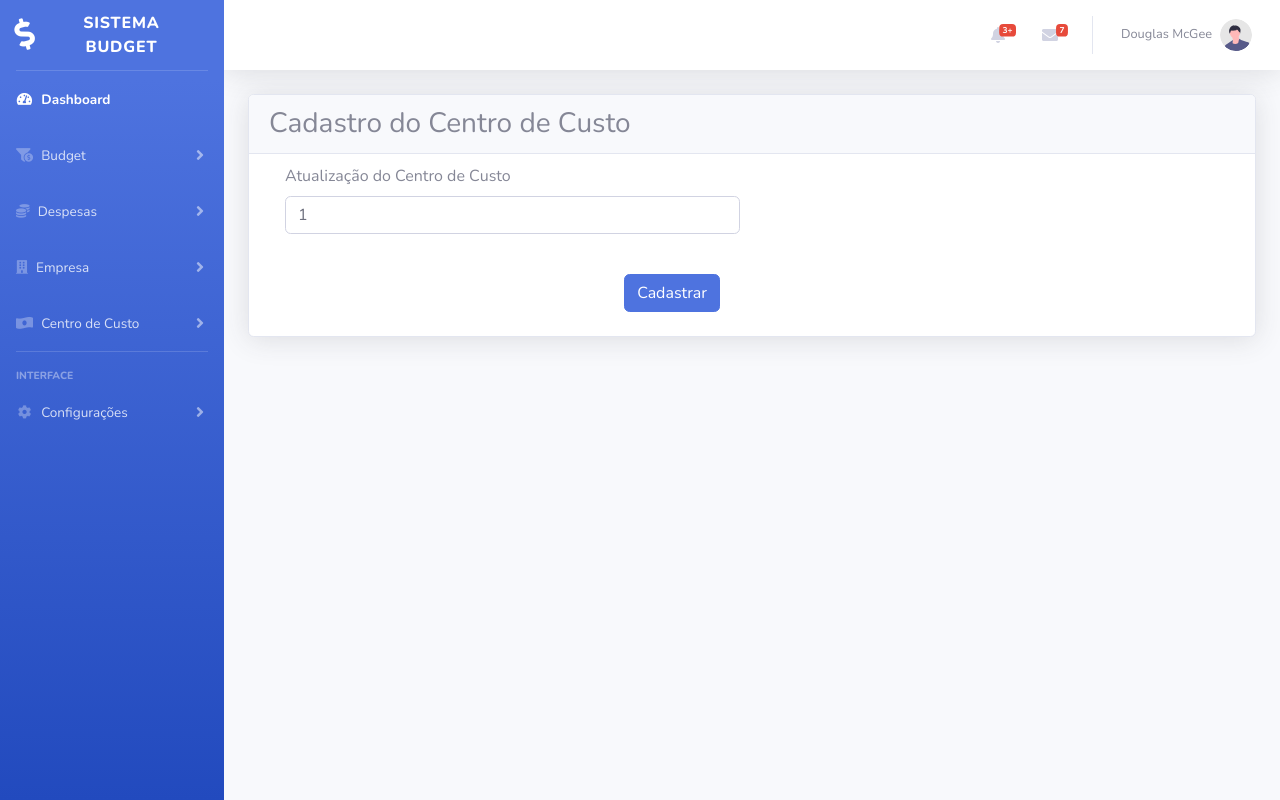
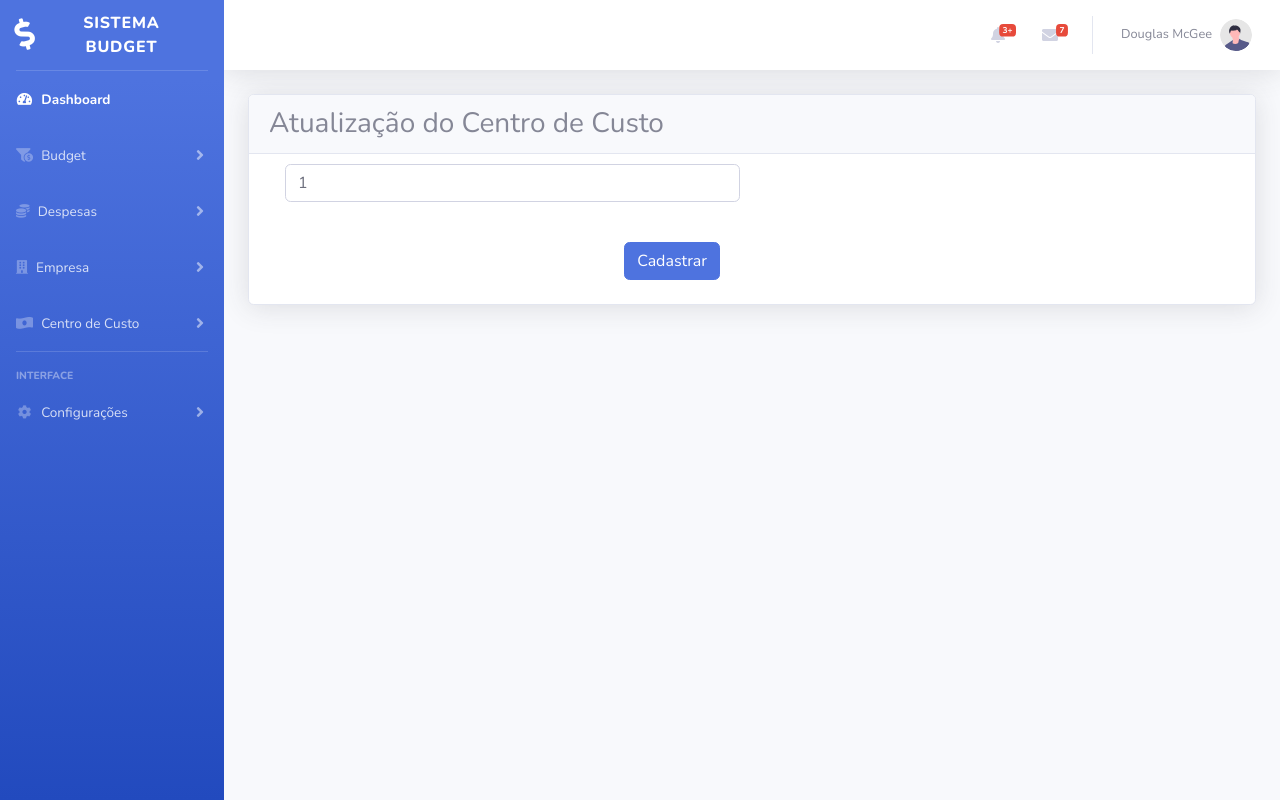
Before and after one commit to keziacamposcs/Dashboard, a PHP site: page /centro_custo_alt.php?centro_custo=1 in a window 1280 px wide. Run offline with PHP 8.4, Linux system fonts and the light colour scheme; data that the repository does not hold is empty.

Commit message:
Update centro_custo_alt.php

```diff
--- a/centro_custo_alt.php
+++ b/centro_custo_alt.php
@@ -17,7 +17,7 @@
         <div class="col">
           <div class="card shadow">
             <div class="card-header border-1">
-                <h3 class="mb-0">Cadastro do Centro de Custo</h3>
+                <h3 class="mb-0">Atualização do Centro de Custo</h3>
             </div>
 
 
@@ -37,9 +37,7 @@
                     ?>
 
                 <div class="form-group">
-                    <label>
-                        Atualização do Centro de Custo
-                    </label>
+
 
                     <input type="text" placeholder="Centro de custo" class="form-control form-control-alternative" value="<?php echo $centro_custo?>" name="centro_custo">
                 </div>
```
